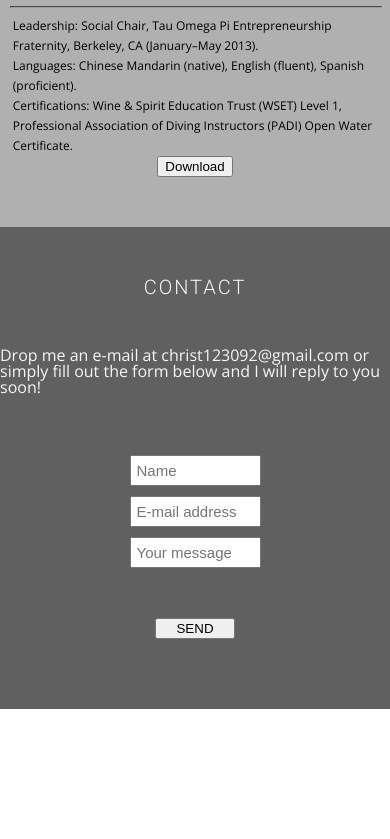
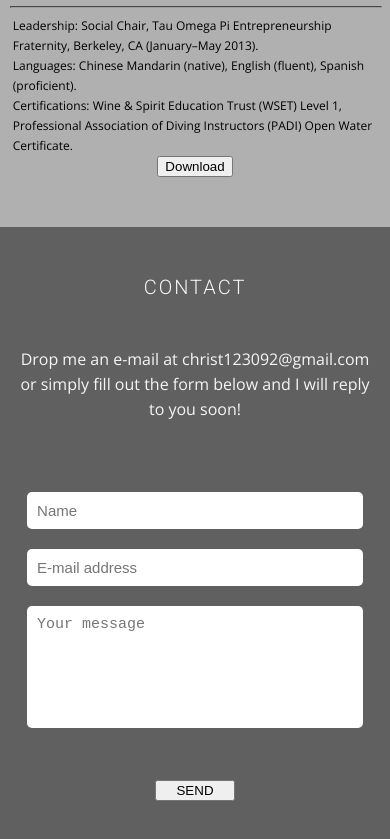
Before and after one commit to christine-ting/personal-website, a React app: page / in a window 390 px wide. Shown: the part 4316-5155 px from the top of the page. Before the commit the page ends 5025 px from the top, so only its background shows below. Built offline with nearby package versions, Linux system fonts and the light colour scheme.

Commit message:
made contact form responsive

```diff
--- a/public/queries.css
+++ b/public/queries.css
@@ -90,6 +90,9 @@
     display: flex;
     flex-direction: column;
   }
+  .contact-form, #name-input, #email-input, #message-input {
+    width: 90%;
+  }
 }
 
 /* Small phones: from 0 to 480px */
--- a/public/style.css
+++ b/public/style.css
@@ -360,33 +360,36 @@ hr {
   font-weight: 400;
 }
 
+.contact-message {
+  text-align: center;
+  padding: 0px 20px 0px 20px;
+  line-height: 25px;
+}
+
 .contact-form {
   display: flex;
   flex-direction: column;
   align-items: center;
   padding: 50px 0px 20px 0px;
+  width: 1200px;
 }
 
-#name-input {
-  width: 30vw;
+#name-input, #email-input, #message-input {
+  width: 50%;
   font-size: 15px;
-  padding: 5px;
-}
-
-#email-input {
-  width: 30vw;
-  font-size: 15px;
-  padding: 5px;
+  padding: 10px;
+  border-radius: 5px;
+  border:none;
 }
 
 #message-input {
-  width: 30vw;
-  font-size: 15px;
-  padding: 5px;
+  resize: none;
 }
 
-#input {
-  padding-top: 10px;
+.contact-form div {
+  padding-top: 20px;
+  width: 100%;
+  text-align: center;
 }
 
 .send-btn {
--- a/src/components/Contact.jsx
+++ b/src/components/Contact.jsx
@@ -1,24 +1,36 @@
-import React from 'react';
+import React from "react";
 
 const Contact = () => (
-  <div className="contact">
-    <div className="contact-title">
-      CONTACT
+  <div className='contact'>
+    <div className='contact-title'>CONTACT</div>
+    <div className='contact-message'>
+      Drop me an e-mail at christ123092@gmail.com or simply fill out the form
+      below and I will reply to you soon!
     </div>
-    <div>
-      Drop me an e-mail at christ123092@gmail.com or simply fill out the form below and I will reply to you soon!
-    </div>
-    <div className="contact-form">
-      <div id="input">
-        <input id="name-input" type="text" name="name" placeholder="Name"/>
+    <div className='contact-form'>
+      <div>
+        <input id='name-input' type='text' name='name' placeholder='Name' />
       </div>
-      <div id="input">
-        <input id="email-input" type="text" name="email" placeholder="E-mail address"/>
+      <div>
+        <input
+          id='email-input'
+          type='text'
+          name='email'
+          placeholder='E-mail address'
+        />
       </div>
-      <div id="input">
-        <input id="message-input" type="text" name="message" placeholder="Your message"/>
+      <div>
+        <textarea
+          id='message-input'
+          type='text'
+          name='message'
+          placeholder='Your message'
+          rows="6"
+          cols="50"
+        />
       </div>
-      <button className="send-btn">SEND</button>
+
+      <button className='send-btn'>SEND</button>
     </div>
   </div>
 );
```
Also changed, not shown: public/bundle.js.
